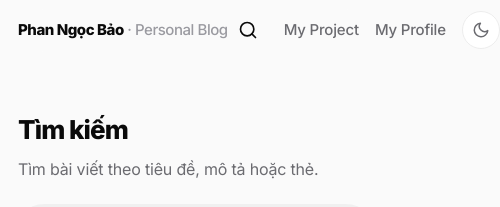
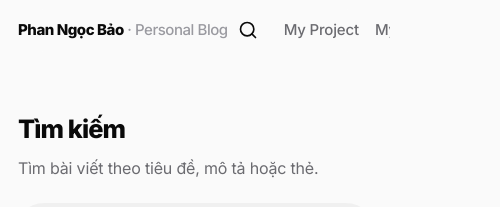
Before and after one commit to baoback/phanngocbao-website, a Next.js app in the folder website/: page /search in a window 390 px wide. Shown: the top 207 px of the page, 500 px wide, since content can reach past the window. Built offline with nearby package versions, Linux system fonts and the light colour scheme.

Commit message:
Add files via upload

```diff
--- a/website/app/globals.css
+++ b/website/app/globals.css
@@ -28,6 +28,7 @@
 html {
   -webkit-text-size-adjust: 100%;
   scroll-behavior: smooth;
+  overflow-x: hidden;
 }
 
 body {
@@ -40,6 +41,17 @@ body {
   letter-spacing: -0.011em;
   -webkit-font-smoothing: antialiased;
   text-rendering: optimizeLegibility;
+  overflow-x: hidden;
+}
+
+/* Chữ dài luôn tự xuống dòng, không tràn ra ngoài (nhất là mobile) */
+h1, h2, h3, h4, p, a, span, li, blockquote {
+  overflow-wrap: break-word;
+}
+.hero h1, .section-head h2, .card-body h3, .hero-headline,
+.sc-slide-title, .sc-name, .sc-h1, .story-headline, .story-h2 {
+  overflow-wrap: break-word;
+  word-break: break-word;
 }
 
 a {
@@ -2061,3 +2073,13 @@ body.pf-immersive { background:#0c0b09; }
 }
 .tagchip:hover { color: var(--text); border-color: var(--text-faint); }
 .tagchip-more { font-weight: 600; }
+
+/* ============ Mobile: tiêu đề & chữ dài ============ */
+@media (max-width: 600px) {
+  .section-head { flex-direction: column; align-items: flex-start; gap: 10px; }
+  .section-head .see-all { align-self: flex-start; }
+}
+@media (max-width: 480px) {
+  .hero h1 { font-size: clamp(30px, 8.5vw, 42px); }
+  .section-head h2 { font-size: clamp(22px, 6.5vw, 28px); }
+}
```
